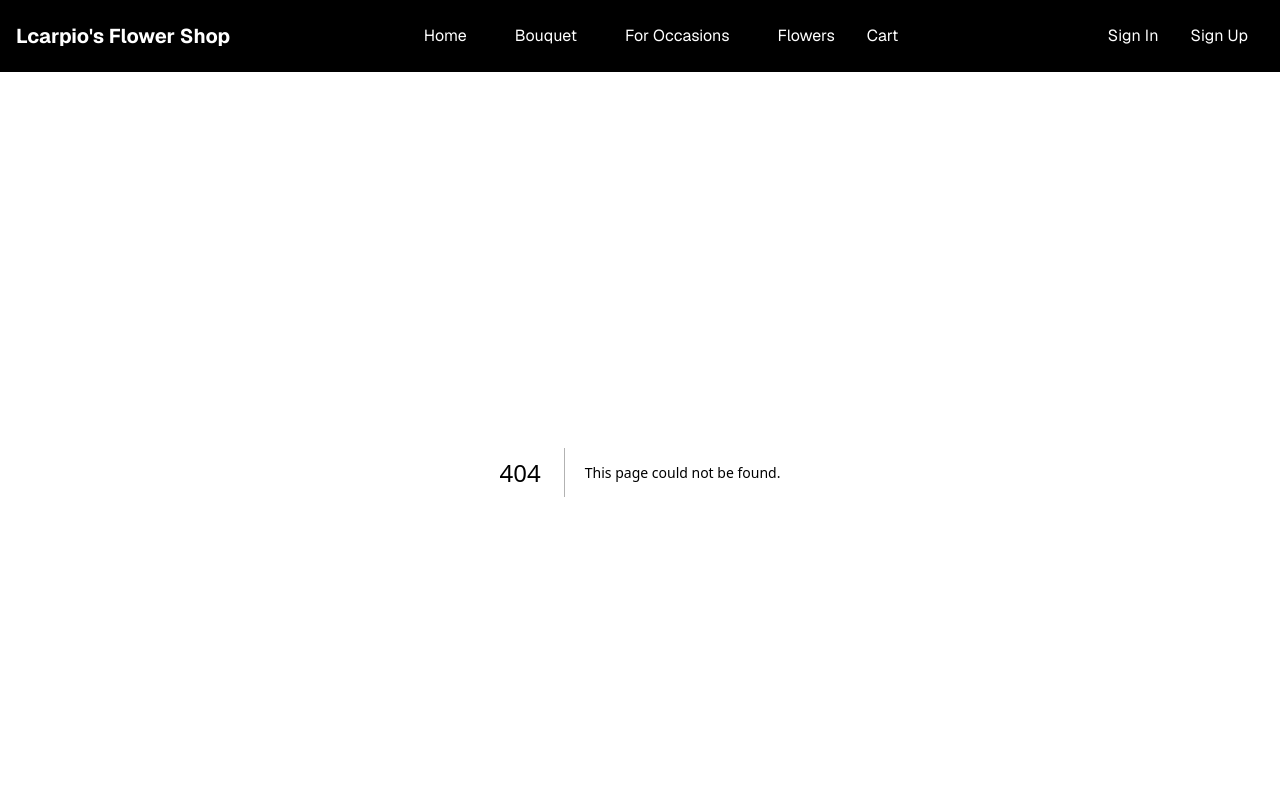
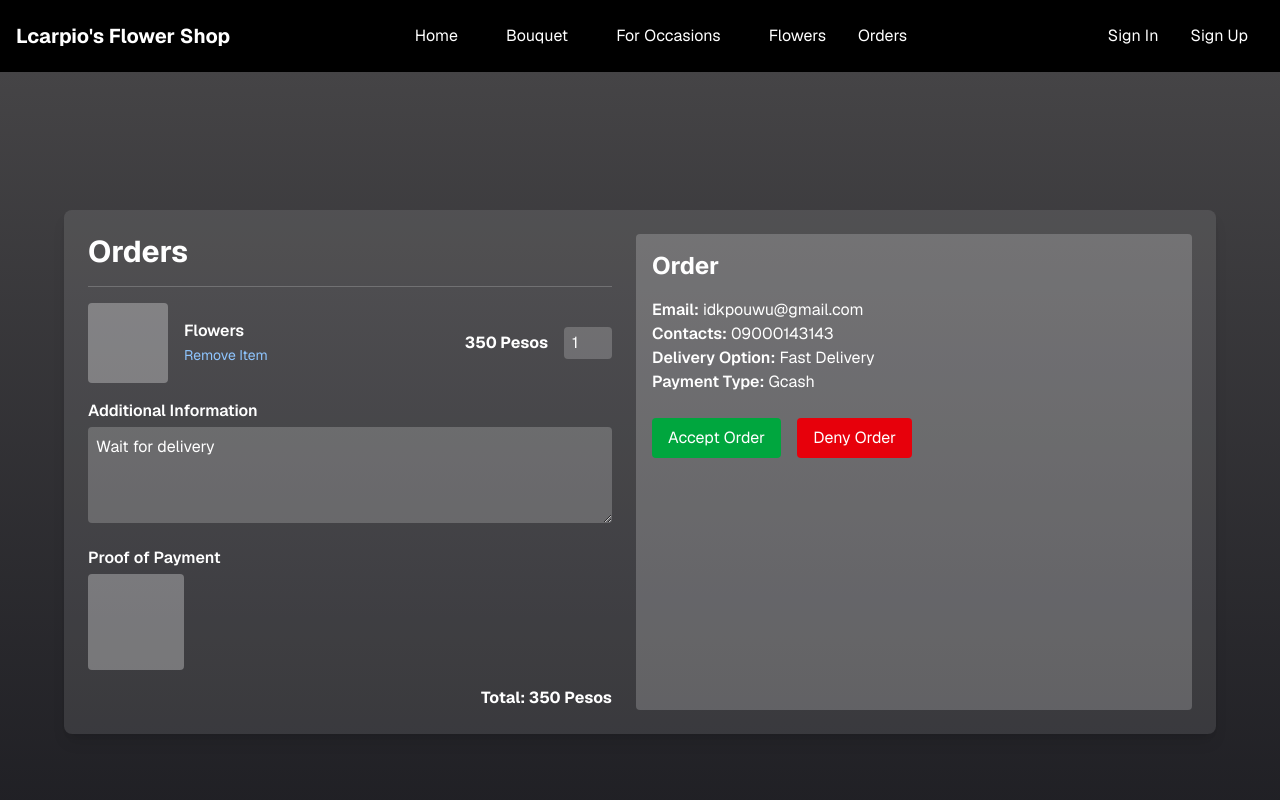
Before and after one commit to CedricMillare/dyiflowershop, a Next.js app: page /Orders in a window 1280 px wide. Before the commit this address had no page. Shown: the top 800 px of the page. Built offline with nearby package versions, Linux system fonts and the light colour scheme.

Commit message:
initial commit

```diff
--- a/src/app/Cart/page.tsx
+++ /dev/null
@@ -1,45 +0,0 @@
-import Link from "next/link";
-
-export default function CartPage() {
-  return (
-    <main className="flex min-h-screen flex-col items-center bg-gradient-to-b from-[#454446] to-[#1d1d22] text-white">
-      <div className="container flex flex-col items-center justify-center gap-12 px-4 py-16">
-        <h1 className="text-5xl font-extrabold tracking-tight text-white sm:text-[5rem]">
-         Cart
-        </h1>
-        <div className="grid grid-cols-1 gap-4 sm:grid-cols-2 md:gap-8">
-          <Link
-            className="flex max-w-xs flex-col gap-4 rounded-xl bg-white/10 p-4 text-white hover:bg-white/20"
-            href="#"
-            target="#"
-          >
-            <h3 className="text-2xl font-bold">Flowers:</h3>
-            <div className="text-lg">
-              All available flowers.
-            </div>
-          </Link>
-          <Link
-            className="flex max-w-xs flex-col gap-4 rounded-xl bg-white/10 p-4 text-white hover:bg-white/20"
-            href="#"
-            target="_blank"
-          >
-            <h3 className="text-2xl font-bold">Bouquet:</h3>
-            <div className="text-lg">
-              ------.
-            </div>
-          </Link>
-          <Link
-            className="flex max-w-xs flex-col gap-4 rounded-xl bg-white/10 p-4 text-white hover:bg-white/20"
-            href="#"
-            target="_blank"
-          >
-            <h3 className="text-2xl font-bold">Order:</h3>
-            <div className="text-lg">
-              -----.
-            </div>
-          </Link>
-        </div>
-      </div>
-    </main>
-  );
-}
--- /dev/null
+++ b/src/app/Orders/page.tsx
@@ -0,0 +1,60 @@
+import React from "react";
+
+export default function OrderPage() {
+  return (
+    <main className="flex min-h-screen items-center justify-center bg-gradient-to-b from-[#454446] to-[#1d1d22] text-white px-4">
+      <div className="flex w-full max-w-6xl flex-col md:flex-row gap-6 rounded-lg bg-white/10 p-6 shadow-lg">
+
+        <div className="flex flex-col flex-1 gap-4">
+          <h2 className="text-3xl font-bold">Orders</h2>
+
+          <div className="border-t border-white/20 pt-4 flex items-center gap-4">
+            <div className="w-20 h-20 bg-white/30 rounded" />
+            <div className="flex-1">
+              <p className="font-semibold">Flowers</p>
+              <button className="text-sm text-blue-300 hover:underline">Remove Item</button>
+            </div>
+            <div className="font-bold">350 Pesos</div>
+            <input
+              type="number"
+              defaultValue={1}
+              className="w-12 rounded bg-white/20 px-2 py-1 text-white"
+            />
+          </div>
+
+          <div>
+            <label className="font-semibold block mb-1">Additional Information</label>
+            <textarea
+              defaultValue="Wait for delivery"
+              className="w-full h-24 rounded bg-white/20 p-2 text-white"
+            />
+          </div>
+
+          <div>
+            <label className="font-semibold block mb-1">Proof of Payment</label>
+            <div className="w-24 h-24 bg-white/30 rounded" />
+          </div>
+
+          <div className="text-right font-bold">Total: 350 Pesos</div>
+        </div>
+
+        <div className="flex-1 rounded bg-white/20 p-4">
+          <h3 className="text-2xl font-bold mb-4">Order</h3>
+          <p><span className="font-semibold">Email:</span> idkpouwu@gmail.com</p>
+          <p><span className="font-semibold">Contacts:</span> 09000143143</p>
+          <p><span className="font-semibold">Delivery Option:</span> Fast Delivery</p>
+          <p><span className="font-semibold">Payment Type:</span> Gcash</p>
+
+          <div className="flex gap-4 mt-6">
+            <button className="bg-green-600 hover:bg-green-700 text-white px-4 py-2 rounded">
+              Accept Order
+            </button>
+            <button className="bg-red-600 hover:bg-red-700 text-white px-4 py-2 rounded">
+              Deny Order
+            </button>
+          </div>
+        </div>
+      </div>
+    </main>
+  );
+}
--- a/src/app/_components/topnav.tsx
+++ b/src/app/_components/topnav.tsx
@@ -24,7 +24,7 @@
                     </div>
                     <div className="relative group">
                         <a href={"/Flowers"} className=" text-white px-4 py-2 rounded hover:bg-gray-500">Flowers</a>
-                        <a href={"/Cart"} className=" text-white px-4 py-2 rounded hover:bg-gray-500">Cart</a>
+                        <a href={"/Orders"} className=" text-white px-4 py-2 rounded hover:bg-gray-500">Orders</a>
                     </div>
                 </div>
                 <div>
```
